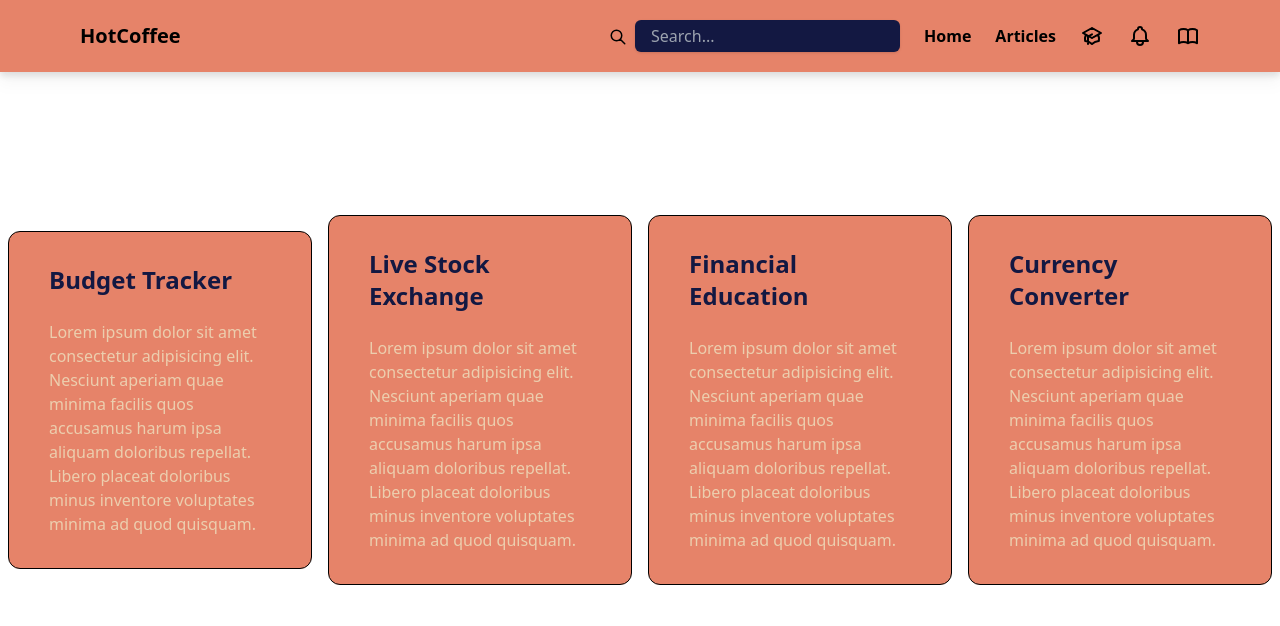
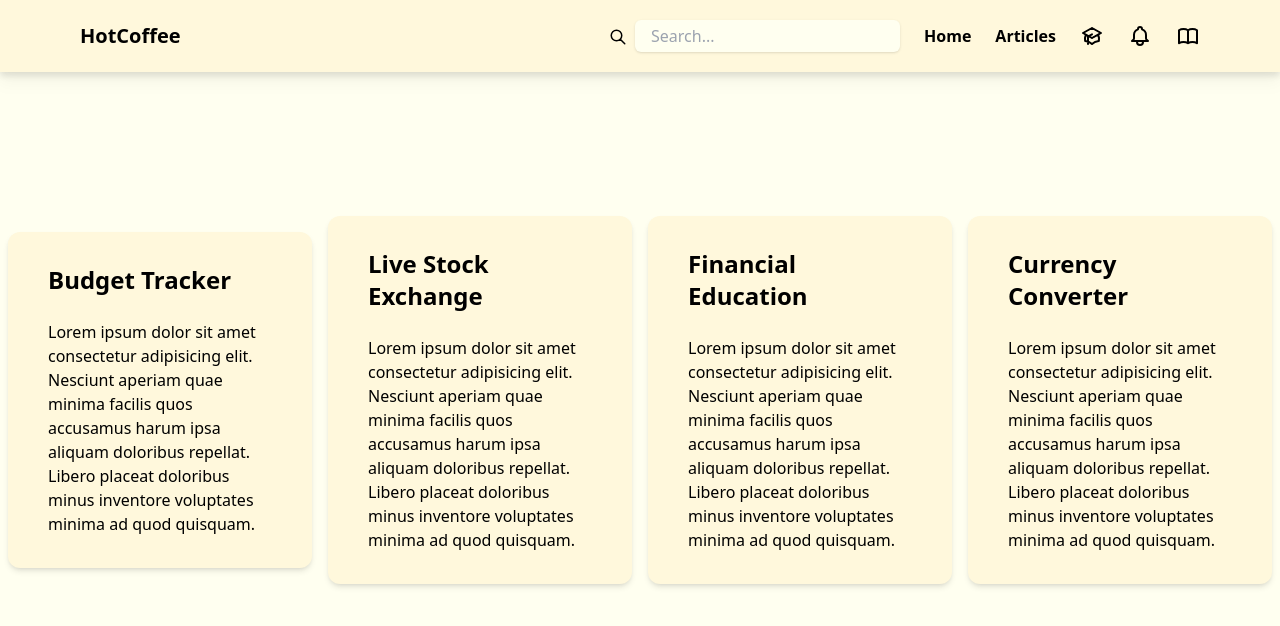
Before and after one commit to highintoxic/the-balance, a React (Vite) app in the folder frontend/: page / in a window 1280 px wide. Shown: the top 626 px of the page. Built offline with nearby package versions, Linux system fonts and the light colour scheme.

Commit message:
Color changes & Minor Fixes
- Changes Themes
- Fixed Card

```diff
--- a/frontend/src/components/card.jsx
+++ b/frontend/src/components/card.jsx
@@ -9,12 +9,12 @@ class Card extends Component {
 		return (
 			<a
 				href={this.props.link ? this.props.link : "#"}
-				className='btn-default overflow-hidden relative rounded-xl transition-all duration-100 -- hover:shadow-md border border-stone-300 bg-secondary hover:bg-gradient-to-t hover:from-secondary before:to-txt hover:-translate-y-[5px]'
+				className='shadow-md btn-default overflow-hidden relative rounded-xl transition-all duration-100 -- hover:shadow-lg  bg-secondary hover:bg-gradient-to-t hover:from-secondary before:to-txt hover:-translate-y-[10px]'
 			>
 				<div className='flex items-center justify-center space '>
 					<div className='w-full max-w-lg px-10 py-8 mx-auto rounded-lg shadow-xl '>
 						<div className='max-w-md mx-auto space-y-6'>
-							<h2 className='text-2xl font-bold text-primary'>
+							<h2 className='text-2xl font-bold text-txt'>
 								{this.props.title}
 							</h2>
 							<div className='text-base'>
--- a/frontend/src/index.css
+++ b/frontend/src/index.css
@@ -1,3 +1,9 @@
 @tailwind base;
 @tailwind components;
 @tailwind utilities;
+
+@layer base {
+    body {
+        @apply bg-primary
+    }
+}
--- a/frontend/tailwind.config.js
+++ b/frontend/tailwind.config.js
@@ -2,11 +2,12 @@
 export default {
 	content: ["./index.html", "./src/**/*.{js,ts,jsx,tsx}"],
 	theme: {
-    colors:{
-      primary: '#131842',
-      secondary: "#E68369",
-      txt: "#ECCEAE"
-    },
+		colors: {
+			primary: "#FFFFF0",
+			secondary: "#FFF8DC",
+			txt: "#000000",
+			pBg: "#3DC2EC",
+		},
 		extend: {},
 	},
 	plugins: [],
```
